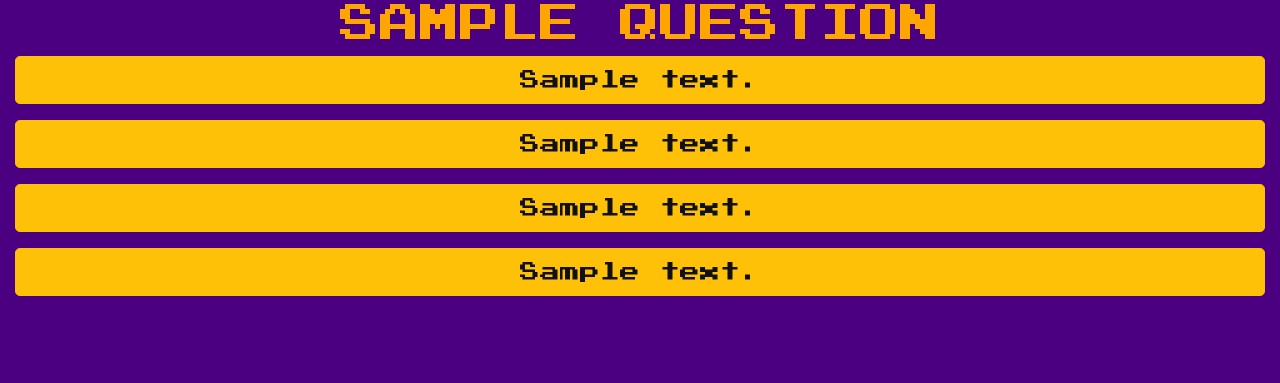
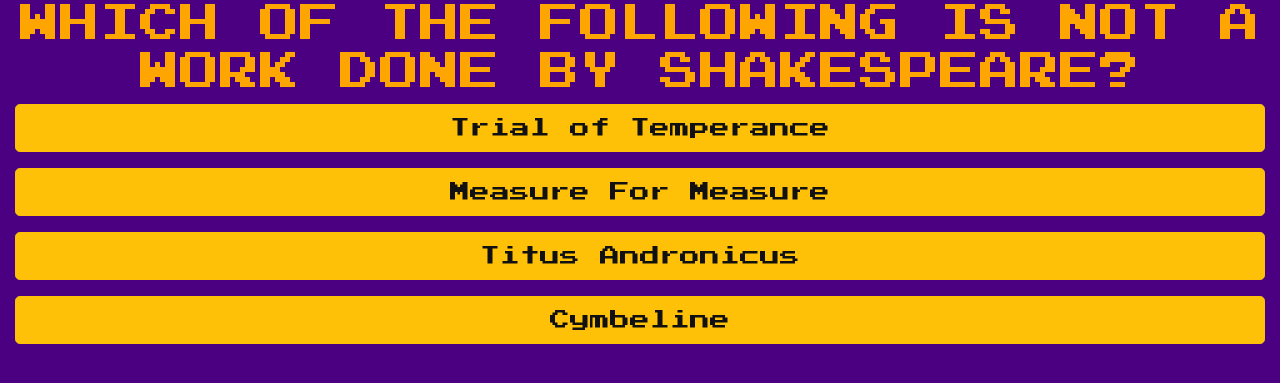
Before and after one commit to robinspiers/IK22, a Flask app: template triviaroyale/templates/questioncat1.html in a window 1280 px wide. Shown: the part 56-439 px from the top of the page. Run offline with Flask 2, Linux system fonts and the light colour scheme; data comes from the database, SQL or seed files in the repository; tables that the repository leaves empty hold one stand-in row (values such as "Sample post"); the template is opened without the code that fills it: values that come from a table or form of the project are taken from there, most other values are stand-ins (such as "Sample title", 1, 10 or a date in 2020); some libraries are stand-ins or nearby versions; some web fonts are replaced.

Commit message:
Question rendered for questioncat1

```diff
--- a/triviaroyale/application.py
+++ b/triviaroyale/application.py
@@ -33,6 +33,7 @@ login_manager.login_view = 'login'
 
 from triviaroyale.models import User
 from triviaroyale.models import Categories
+from triviaroyale.models import Results
 
 # ensure responses aren't cached
 if app.config["DEBUG"]:
@@ -128,23 +129,11 @@ def pregame():
     # "POST" method
     if request.method == "POST":
 
-        if request.method.form["category1"]:
-            return redirect(url_from("questioncat1"))
+        if request.form["firstcat"] == "category1":
+            return redirect(url_for("questioncat1"))
 
-        if request.method.form["category2"]:
-            return redirect(url_from("questioncat2"))
-
-        # get trivia file from online API
-        trivia = getTrivia(request.form.get)
-
-        # create variables
-        results = trivia["results"][0]
-        question = results["question"]
-        correct_answer = results["correct_answer"]
-        incorrect_answer1 = results["incorrect_answers"][0]
-        incorrect_answer2 = results["incorrect_answers"][1]
-        incorrect_answer3 = results["incorrect_answers"][2]
-
+        if request.form["secondcat"] == "category2":
+            return redirect(url_for("questioncat2"))
 
     # "GET" method
     else:
@@ -166,20 +155,56 @@ def pregame():
             # update categories
             Categories.query.get(1).firstcat = randomcategory()
             Categories.query.get(1).secondcat = randomcategory()
+            while Categories.query.get(1).firstcat == Categories.query.get(1).secondcat:
+                Categories.query.get(1).secondcat = randomcategory()
+
             db.session.commit()
 
         # query for categories
         cats = Categories.query.get(1)
         return render_template("pregame.html", cats=cats)
 
-"""@app.route("/question", method = ["POST"])
-def question():
-    Let the user answer the trivia question.
-    if request.form.get == correct_answer:
-        return redirect(url_from("right_answer"))
-    else:
-        return redirect(url_from("wrong_answer"))
-@app.route("/right_answer", method = ["POST"])
+@app.route("/questioncat1", methods = ["GET", "POST"])
+def questioncat1():
+    """Let the user answer the trivia question."""
+    # 'GET' method
+    if request.method == 'GET':
+
+        # get trivia file from online API
+        trivia = getTrivia(Categories.query.get(1).firstcat)
+
+        # create variables
+        results = trivia["results"][0]
+        question = results["question"]
+        correct_answer = results["correct_answer"]
+        incorrect_answer1 = results["incorrect_answers"][0]
+        incorrect_answer2 = results["incorrect_answers"][1]
+        incorrect_answer3 = results["incorrect_answers"][2]
+
+        # If no question and answer in DB, add them
+        if Results.query.get(1) is None:
+
+            # store question and answers into database
+            result = Results(question, correct_answer, incorrect_answer1, incorrect_answer2, incorrect_answer3)
+            db.session.add(result)
+            db.session.commit()
+
+        else:
+
+            Results.query.get(1).question = question
+            Results.query.get(1).correct_answer = correct_answer
+            Results.query.get(1).incorrect_answer1 = incorrect_answer1
+            Results.query.get(1).incorrect_answer2 = incorrect_answer2
+            Results.query.get(1).incorrect_answer3 = incorrect_answer3
+
+            db.session.commit()
+        # query for question and results
+        vraag = Results.query.get(1)
+
+        return render_template('questioncat1.html', vraag=vraag)
+
+
+"""@app.route("/right_answer", method = ["POST"])
 def right_answer():
     if request.form.get == yes:
         return redirect(url_from("pregame"))
--- a/triviaroyale/models.py
+++ b/triviaroyale/models.py
@@ -63,7 +63,7 @@ class Results(db.Model):
     __tablename__ = "results"
     id = db.Column('result_id', db.Integer, primary_key=True)
     question = db.Column('question', db.Text)
-    correct_answer = db.Column('correct answer', db.Text)
+    correct_answer = db.Column('correct_answer', db.Text)
     incorrect_answer1 = db.Column('incorrect_answer1', db.Text)
     incorrect_answer2 = db.Column('incorrect_answer2', db.Text)
     incorrect_answer3 = db.Column('incorrect_answer3', db.Text)
@@ -73,5 +73,5 @@ class Results(db.Model):
         self.correct_answer = correct_answer
         self.question = question
         self.incorrect_answer1 = incorrect_answer1
-        sel.incorrect_answer2 = incorrect_answer2
+        self.incorrect_answer2 = incorrect_answer2
         self.incorrect_answer3 = incorrect_answer3
--- a/triviaroyale/templates/pregame.html
+++ b/triviaroyale/templates/pregame.html
@@ -5,7 +5,7 @@
 {% endblock %}
 
 {% block main %}
-    <form action="{{ url_for('pregame') }}" method="get", "post">
+    <form action="{{ url_for('pregame') }}" method="post">
         <h1 align="center">Choose your category:</h1>
         <fieldset>
             <div class="form-group">
--- a/triviaroyale/templates/questioncat1.html
+++ b/triviaroyale/templates/questioncat1.html
@@ -6,19 +6,19 @@
 
 {% block main %}
     <form action="{{ url_for('questioncat1') }}" method="get", "post">
-        <h1 align="center">{{ question }}</h1>
+        <h1 align="center">{{ vraag.question }}</h1>
         <fieldset>
             <div class="form-group">
-                <button type="submit" value="answer1" class="btn btn-warning btn-lg btn-block" name="firstcat">{{ correct_answer }}</button>
+                <button type="submit" value="answer1" class="btn btn-warning btn-lg btn-block" name="firstcat">{{ vraag.correct_answer }}</button>
             </div>
             <div class="form-group">
-                <button type="submit" value="answer2" class="btn btn-warning btn-lg btn-block" name="secondcat">{{ incorrect_answer1 }}</button>
+                <button type="submit" value="answer2" class="btn btn-warning btn-lg btn-block" name="secondcat">{{ vraag.incorrect_answer1 }}</button>
             </div>
             <div class="form-group">
-                <button type="submit" value="answer3" class="btn btn-warning btn-lg btn-block" name="secondcat">{{ incorrect_answer2 }}</button>
+                <button type="submit" value="answer3" class="btn btn-warning btn-lg btn-block" name="secondcat">{{ vraag.incorrect_answer2 }}</button>
             </div>
             <div class="form-group">
-                <button type="submit" value="answer4" class="btn btn-warning btn-lg btn-block" name="secondcat">{{ incorrect_answer3 }}</button>
+                <button type="submit" value="answer4" class="btn btn-warning btn-lg btn-block" name="secondcat">{{ vraag.incorrect_answer3 }}</button>
             </div>
         </fieldset>
     </form>
--- a/triviaroyale/templates/questioncat2.html
+++ b/triviaroyale/templates/questioncat2.html
@@ -5,7 +5,7 @@
 {% endblock %}
 
 {% block main %}
-    <form action="{{ url_for('questioncat2') }}" method="get", "post">
+    <form action="{{ url_for('questioncat2') }}" method="post">
         <h1 align="center">{{ question }}</h1>
         <fieldset>
             <div class="form-group">
```
Also changed, not shown: triviaroyale/triviaroyale.db.
